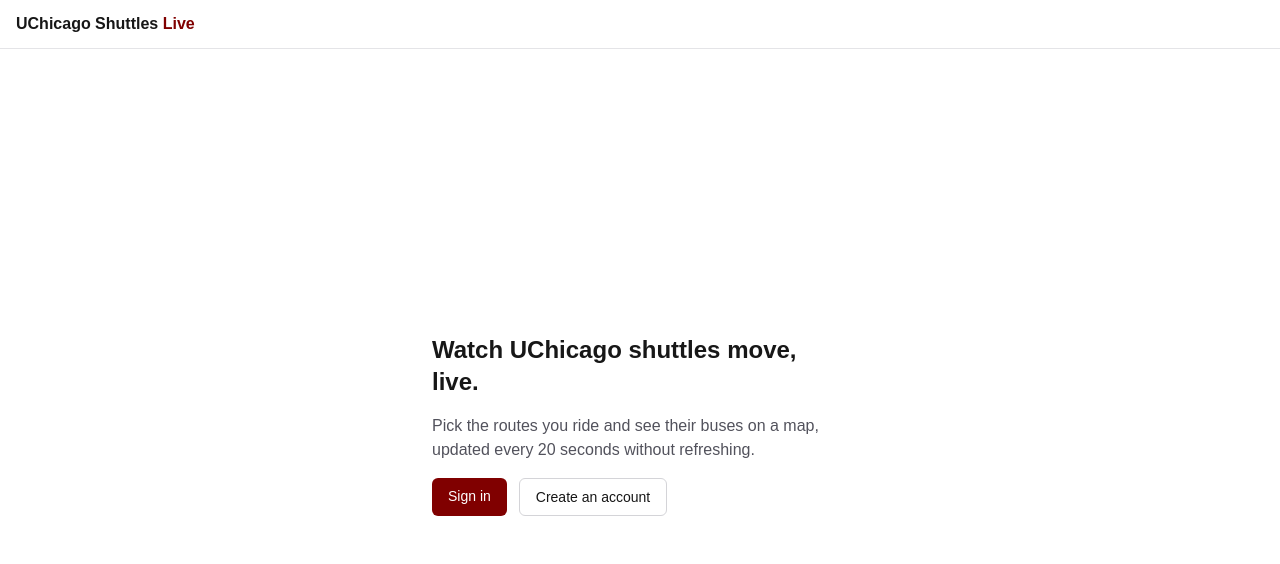
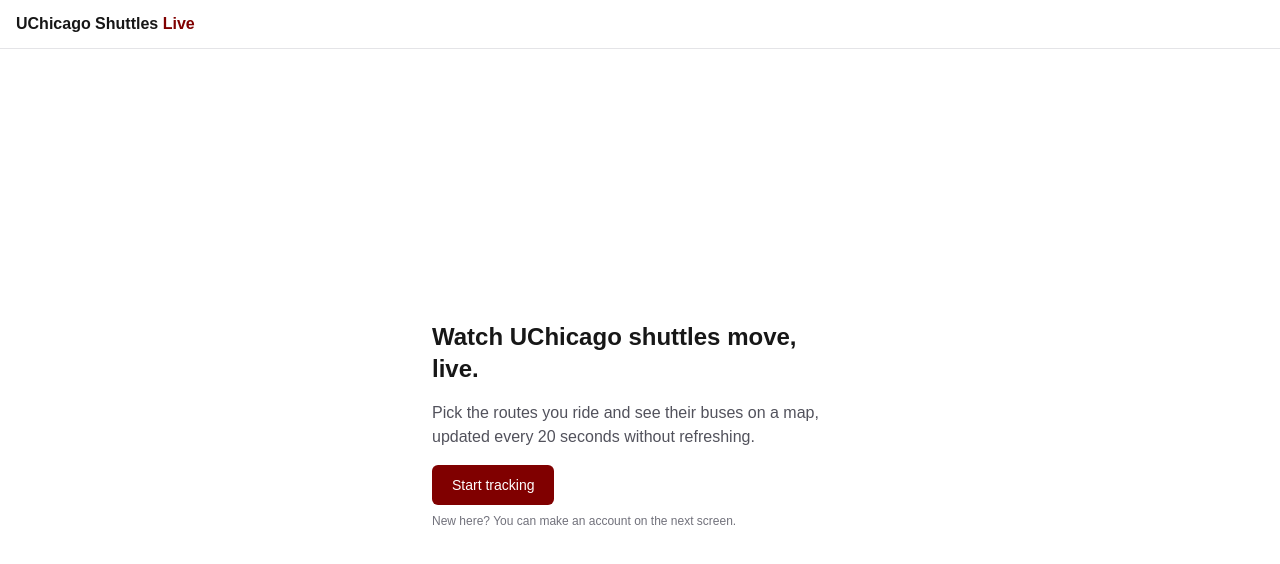
Before and after one commit to quincyleung/passio-live, a Next.js app: page / in a window 1280 px wide. Shown: the top 564 px of the page. Built offline with nearby package versions, Linux system fonts and the light colour scheme; no server answers.

Commit message:
Landing page: one Start tracking button; sign-in form also signs up
Co-Authored-By: Claude Opus 5.5 <noreply@anthropic.com>

```diff
--- a/app/home.tsx
+++ b/app/home.tsx
@@ -1,6 +1,7 @@
 "use client";
 
-// Signed in: the live tracker. Signed out: a short intro with sign-in links.
+// Signed in: the live tracker. Signed out: a short intro with one button. It goes
+// to /sign-in, which also lets new users make an account (withSignUp).
 // This check runs in the browser. The data itself is protected by row-level
 // security, which checks the Clerk token on every request.
 
@@ -30,13 +31,11 @@ export default function Home() {
           <p className="text-zinc-600 dark:text-zinc-400">
             Pick the routes you ride and see their buses on a map, updated every 20 seconds without refreshing.
           </p>
-          <div className="flex gap-3">
-            <Link href="/sign-in" className="rounded-md bg-[#800000] px-4 py-2 text-sm font-medium text-white">
-              Sign in
+          <div className="flex flex-col items-start gap-2">
+            <Link href="/sign-in" className="rounded-md bg-[#800000] px-5 py-2.5 text-sm font-medium text-white hover:bg-[#6a0000]">
+              Start tracking
             </Link>
-            <Link href="/sign-up" className="rounded-md border border-zinc-300 px-4 py-2 text-sm font-medium dark:border-zinc-700">
-              Create an account
-            </Link>
+            <p className="text-xs text-zinc-500">New here? You can make an account on the next screen.</p>
           </div>
         </main>
       )}
--- a/app/sign-in/[[...sign-in]]/page.tsx
+++ b/app/sign-in/[[...sign-in]]/page.tsx
@@ -5,7 +5,8 @@ export default function SignInPage() {
   return (
     <div className="flex min-h-screen items-center justify-center">
       <Suspense>
-        <SignIn />
+        {/* Sign in or sign up in one form: a new email goes on to make an account. */}
+        <SignIn withSignUp />
       </Suspense>
     </div>
   );
```
Also changed, not shown: 2 other files (tests, documents, lock files or other folders).
